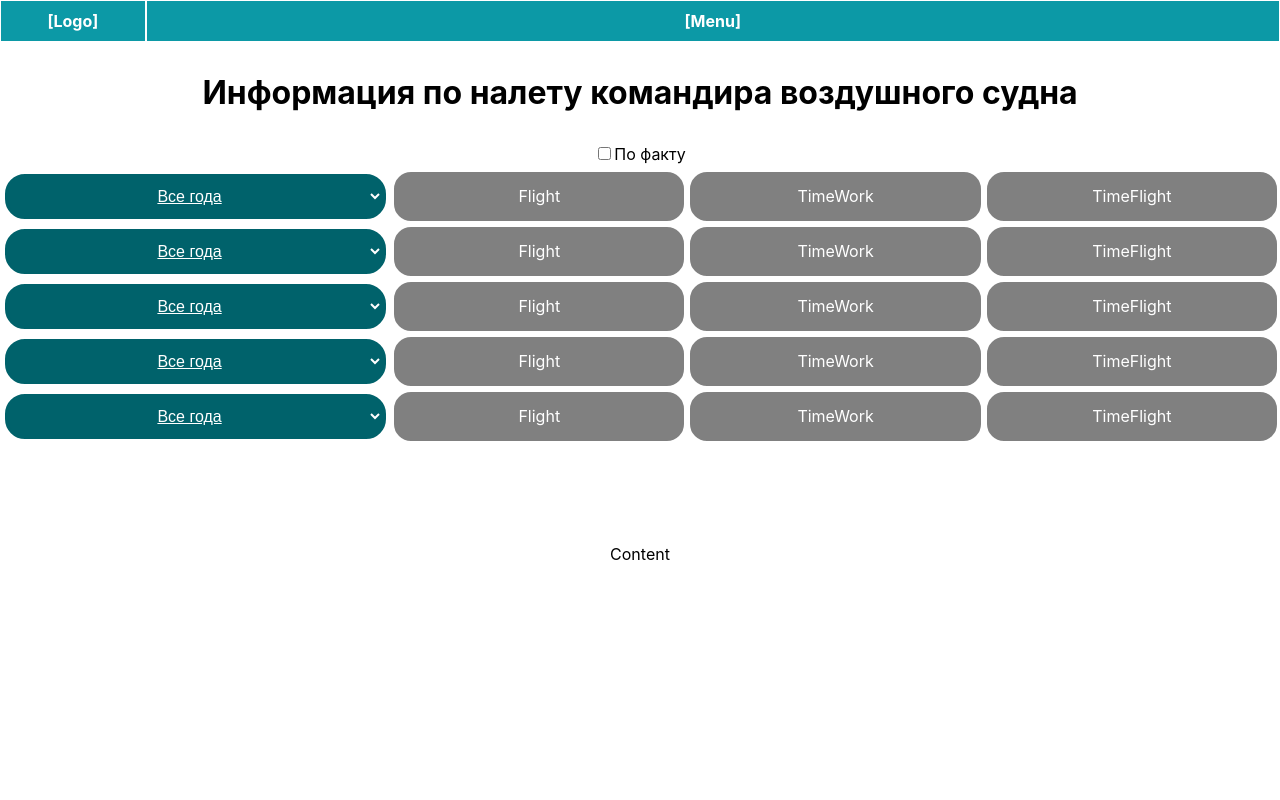
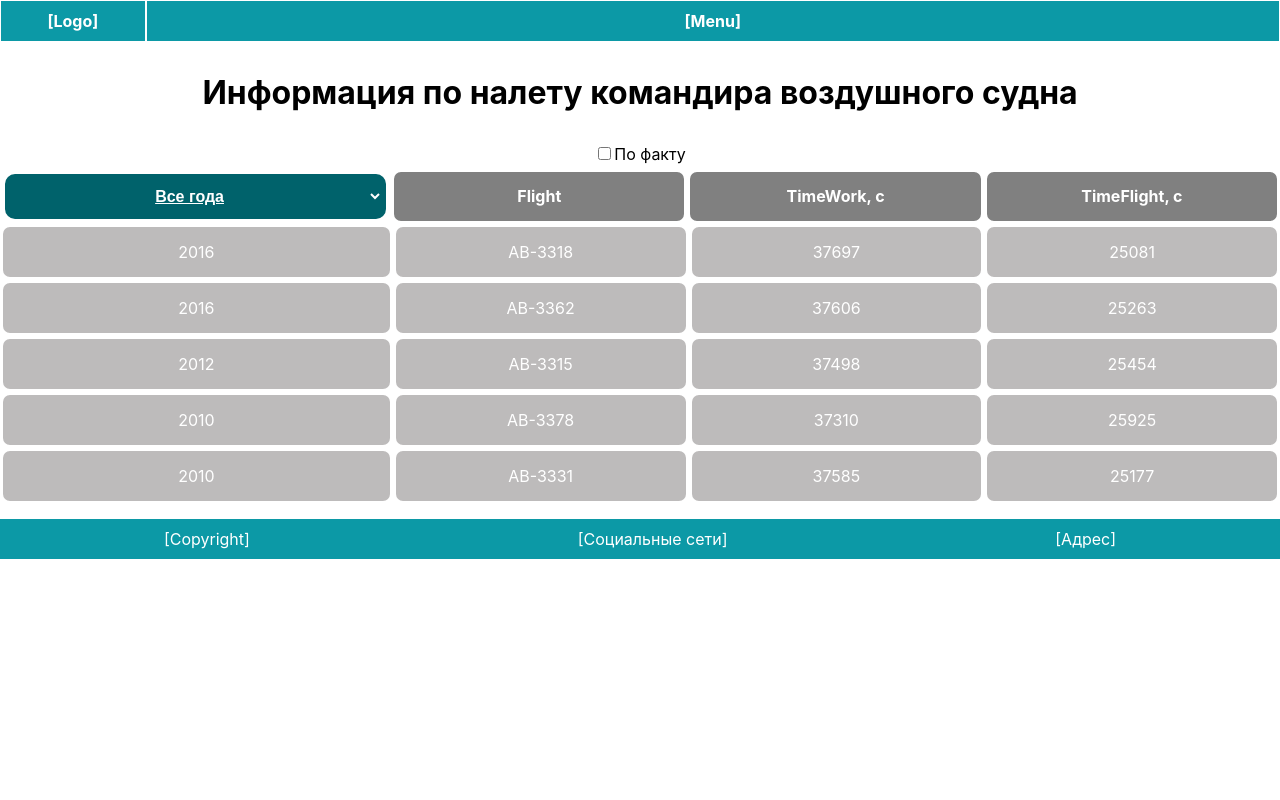
Before and after one commit to cartario/TestTask-Aviabit, a React (Create React App) app: page / in a window 1280 px wide. Shown: the top 800 px of the page. Built offline with nearby package versions, Linux system fonts and the light colour scheme.

Commit message:
генерация моковых данных

```diff
--- a/src/App.js
+++ b/src/App.js
@@ -2,37 +2,32 @@ import React from 'react';
 import logo from './logo.svg';
 import './sass/app.scss';
 import './App.css';
+import {mock} from './mock.js';
 
-const Year = () =>{
-  return (
-    <div className="main__container">
-    <select className="main__select">
-      <option>
-        Все года
-      </option>
-      <option>
-        2020
-      </option>
-      <option>
-        2019
-      </option>
-      <option>
-        2018
-      </option>
-    </select>
-    <ul className="main__list">
+const Card = (props) =>{
 
-      <li className="main__item">
-        Flight
+  const isYear = true;
+
+  const {data} = props;
+  const {dateFlight, flight, timeWork, timeFlight} = data;
+
+  return (<>
+
+    <ul className="main__card card">
+      <li className="card__item">
+        {isYear ? dateFlight.getFullYear() : dateFlight.getMonth()}
       </li>
-      <li className="main__item">
-        TimeWork
+      <li className="card__item">
+        {flight}
       </li>
-      <li className="main__item">
-        TimeFlight
+      <li className="card__item">
+        {timeWork}
+      </li>
+      <li className="card__item">
+        {timeFlight}
       </li>
     </ul>
-  </div>
+  </>
   );
 }
 
@@ -77,24 +72,17 @@ function App() {
               Flight
             </li>
             <li className="main__item">
-              TimeWork
+              TimeWork, с
             </li>
             <li className="main__item">
-              TimeFlight
+              TimeFlight, с
             </li>
           </ul>
         </div>
-
-
-        <Year/>
-        <Year/>
-        <Year/>
-        <Year/>
-
-
-
-        <div className="content">
-          Content</div>
+        {mock.map((data)=>
+        <Card
+          key={data.dateFlight}
+          data={data}/>)}
       </main>
       <footer className="footer">
         <ul className="footer__list">
--- /dev/null
+++ b/src/mock.js
@@ -0,0 +1,36 @@
+function getRandomDate(start, end) {
+  return new Date(start.getTime() + Math.random() * (end.getTime() - start.getTime()));
+};
+
+function getRandomInt(min, max) {
+  return Math.floor(min + Math.random() * (max + 1 - min));
+};
+
+const generateFlights = (count) => {
+  return new Array(count).fill(``).map(generateFlight);
+};
+
+const generateFlight = () => ({
+  dateFlight: getRandomDate(new Date(2010, 0, 1), new Date()),
+  flight: `AB-33${getRandomInt(10,80)}`,
+  pinType: `B-757-${getRandomInt(100,200)}`,
+  pin: `XXXAK`,
+  timeFlight: getRandomInt(25000,26000),
+  timeBlock: getRandomInt(27000,28000),
+  timeNight: getRandomInt(15000,16000),
+  timeBiologicalNight: getRandomInt(28000,29000),
+  timeWork: getRandomInt(37000,38000),
+  type: getRandomInt(0,1),
+  takeoff: {
+    name: `Томск(Богашево)-${getRandomInt(1,20)}`,
+    lat: 56.55,
+    long: 85.2,
+  },
+  landing: {
+    name: `Нячанг(Камрань Интл)`,
+    lat: 11.99805555,
+    long: 109.21944444,
+  },
+});
+
+export const mock = generateFlights(5).sort((a,b)=>b.dateFlight - a.dateFlight);
--- a/src/sass/blocks/hello.scss
+++ b/src/sass/blocks/hello.scss
@@ -3,7 +3,7 @@ $color-blue-dark : #00626B;
 $color-orange : #FF7800;
 $color-orange-dark : #A64E00;
 $color-grey: #e5e5e5;
-$color-grey-dark: #5b5b5b;
+$color-grey-light: #bdbbbb;
 $color-btn-green: #4EB543;
 
 $tablet-width: 660px;
@@ -77,8 +77,9 @@ body {
   align-items: center;
   justify-content: center;
   vertical-align: middle;
+  font-weight: bold;
   border: 3px solid white;
-  border-radius: 20px;
+  border-radius: 10px;
   background-color: grey;
   color: white;
 }
@@ -88,8 +89,9 @@ body {
   padding: 10px;
   text-align-last: center;
   font-size: 16px;
+  font-weight: bold;
   border: 3px solid $color-blue-dark;
-  border-radius: 20px;
+  border-radius: 10px;
   background-color: $color-blue-dark;
   color: white;
   text-decoration: underline;
@@ -103,9 +105,28 @@ body {
   margin: 5px;
 }
 
-.content {
-  height: 300px;
-  padding: 100px;
+.card{
+  display: flex;
+  margin: 0;
+  padding: 0;
+  list-style: none;
+}
+
+.card__item{
+  display: flex;
+  width: 23.3%;
+  padding: 15px;
+  align-items: center;
+  justify-content: center;
+  vertical-align: middle;
+  border: 3px solid white;
+  border-radius: 10px;
+  background-color: $color-grey-light;
+  color: white;
+}
+
+.card__item:first-child{
+  width: 32%;
 }
 
 @media (max-width: $tablet-width) {
@@ -124,6 +145,7 @@ body {
 }
 //////////////
 .footer{
+  margin-top: 15px;
   background-color: $color-blue;
   color: white;
 }
```
Also changed, not shown: package.json (line endings or trailing spaces).
